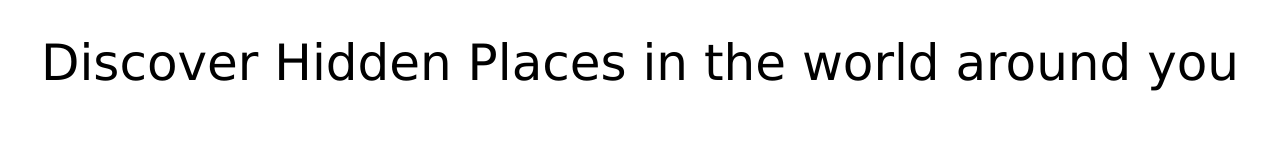
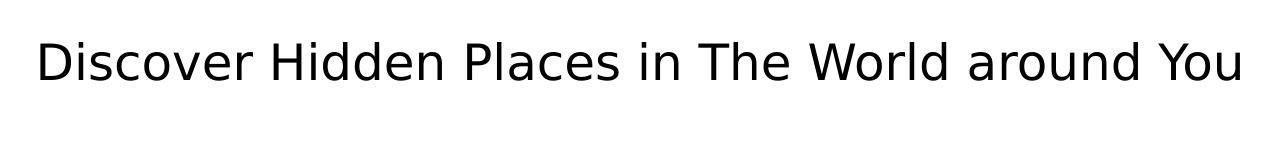
Before and after one commit to JayGalvan90/excursion, a plain HTML site: page index.html in a window 1280 px wide. Drawn offline with Linux system fonts and the light colour scheme.

Commit message:
capitilized the header.

```diff
--- a/index.html
+++ b/index.html
@@ -6,7 +6,7 @@
     <link type="text/css" rel="stylesheet" href="./resources/css/style.css">
   </head>
   <body>
-    <h1>Discover Hidden Places in the world around you</h1>
+    <h1>Discover Hidden Places in The World around You</h1>
 
   </body>
 </html>
```
